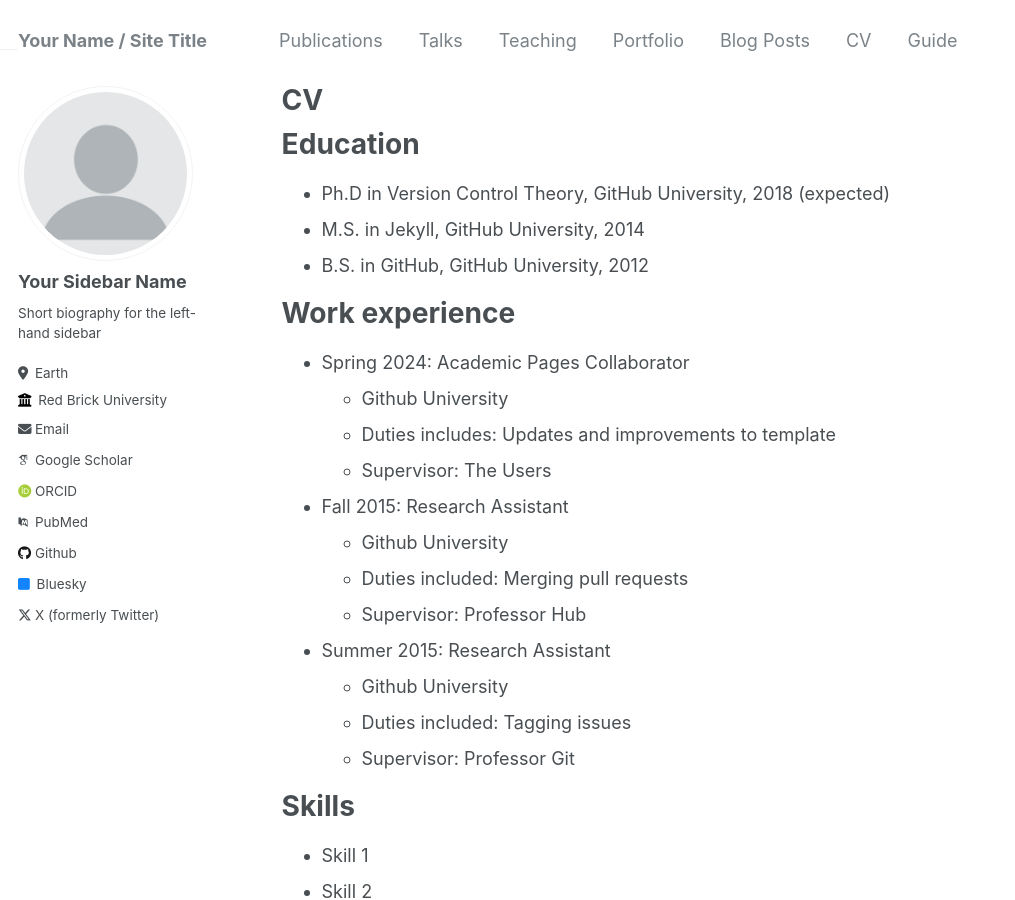
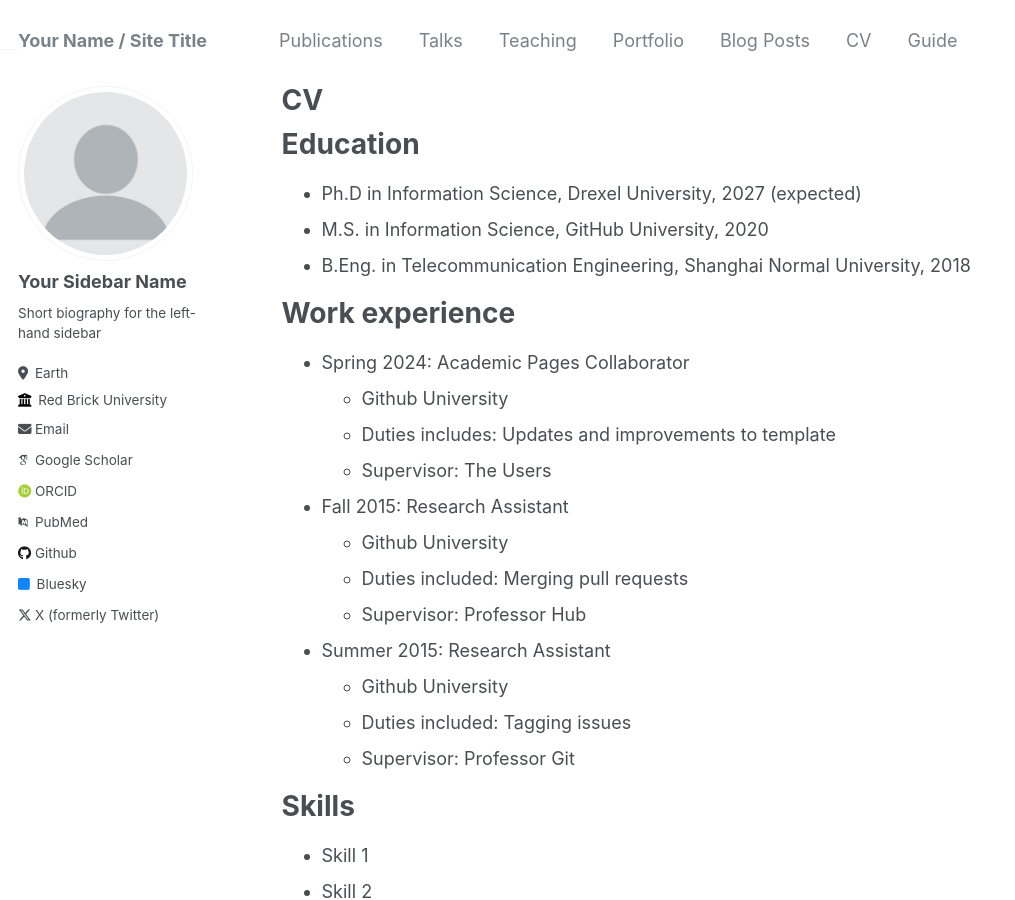
Before and after one commit to wangxiaoyang0412/wangxiaoyang.github.io, a Jekyll site: the page built from _pages/cv.md, in a window 1280 px wide and 900 px high. Shown: the whole window, without its empty margins (0-1015 px from the left). Built offline with Jekyll 4.4.1, drawn with Linux system fonts in a browser that asks for light colours; some web fonts are replaced.

Commit message:
Add Photo and change the Education section.

```diff
--- a/_pages/cv.md
+++ b/_pages/cv.md
@@ -11,9 +11,9 @@ redirect_from:
 
 Education
 ======
-* Ph.D in Version Control Theory, GitHub University, 2018 (expected)
-* M.S. in Jekyll, GitHub University, 2014
-* B.S. in GitHub, GitHub University, 2012
+* Ph.D in Information Science, Drexel University, 2027 (expected)
+* M.S. in Information Science, GitHub University, 2020
+* B.Eng. in Telecommunication Engineering, Shanghai Normal University, 2018
 
 Work experience
 ======
```
Also changed, not shown: images/bio-photo.jpg, images/bio-photo_3.jpg (added).
